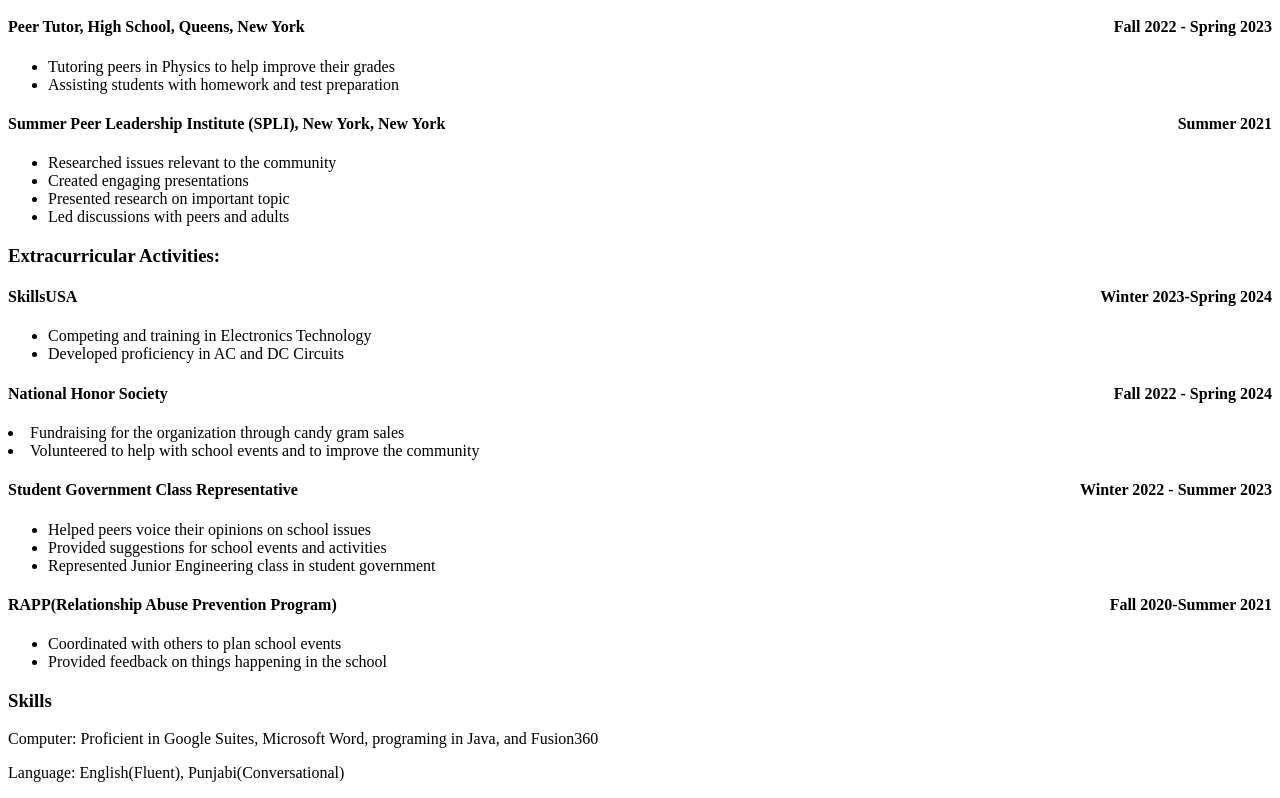
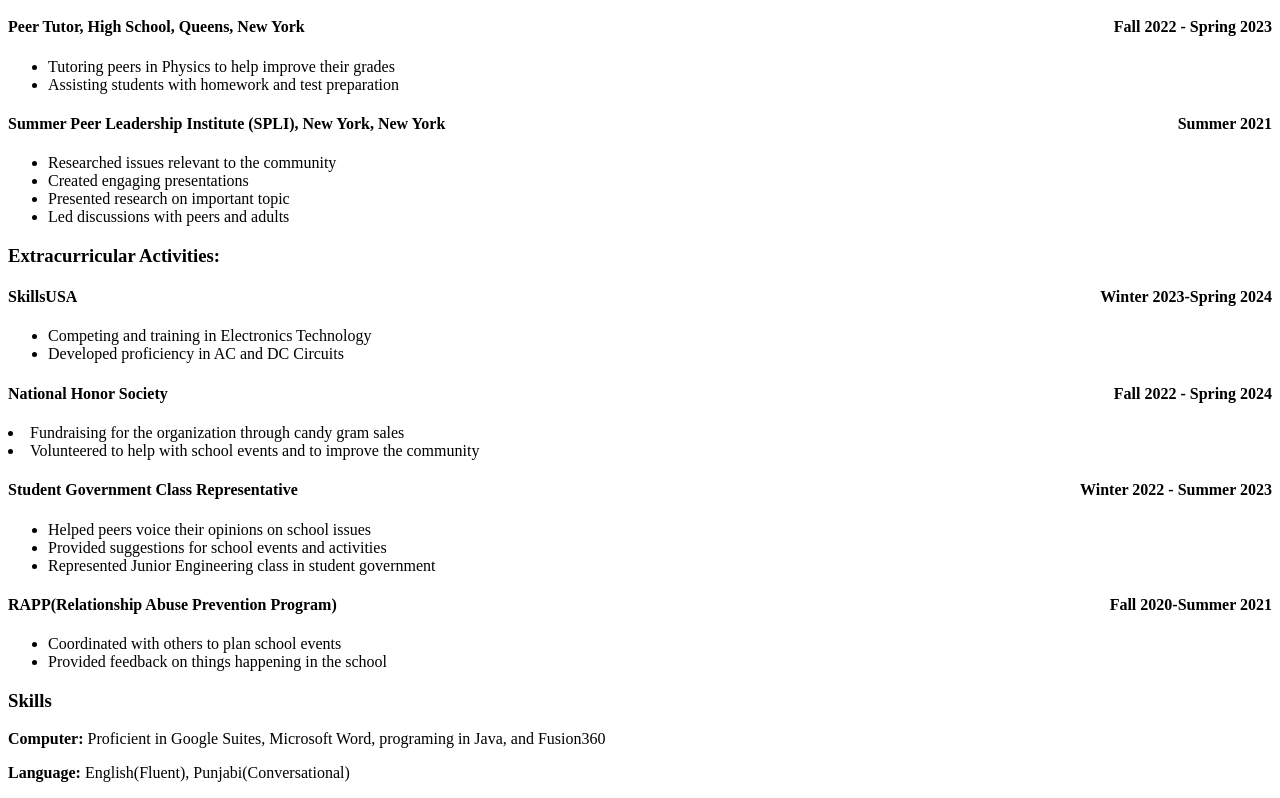
Before and after one commit to Vans1000/Vans1000, a plain HTML site: page docs/Resume.html in a window 1280 px wide. Shown: the part 438-1236 px from the top of the page. Drawn offline with Linux system fonts and the light colour scheme.

Commit message:
Update Resume.html

```diff
--- a/docs/Resume.html
+++ b/docs/Resume.html
@@ -64,8 +64,8 @@
             Skills
         </h3>
         <p>
-            Computer: Proficient in Google Suites, Microsoft Word, programing in Java, and Fusion360
+            <b>Computer:</b> Proficient in Google Suites, Microsoft Word, programing in Java, and Fusion360
         </p>
-        <p>Language: English(Fluent), Punjabi(Conversational)</p>
+        <p><b>Language:</b> English(Fluent), Punjabi(Conversational)</p>
     </body>
 </html>
```
